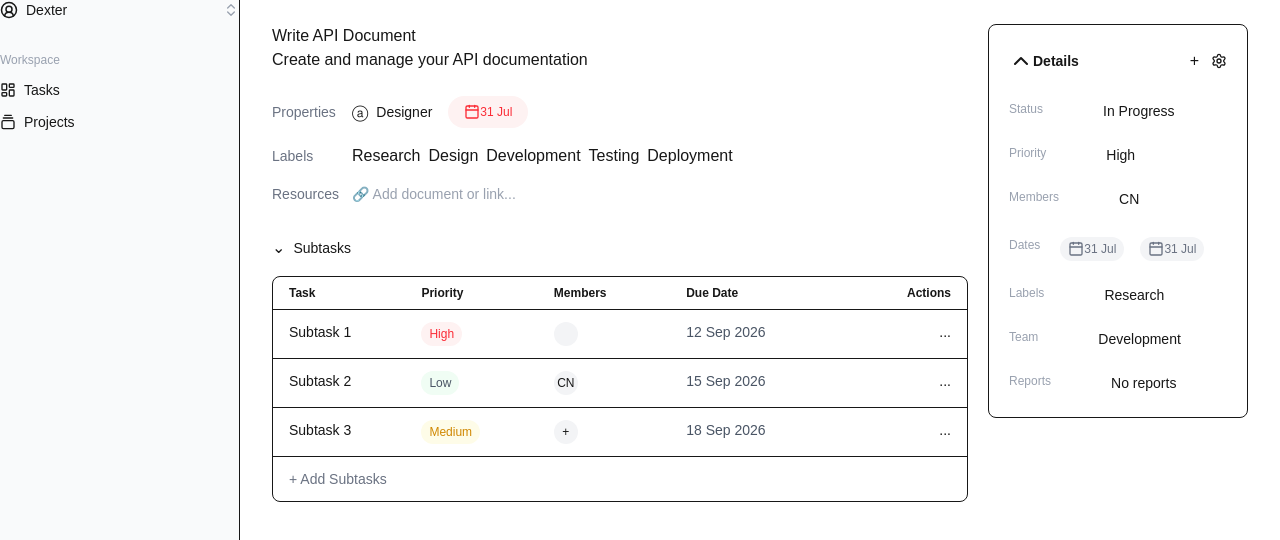
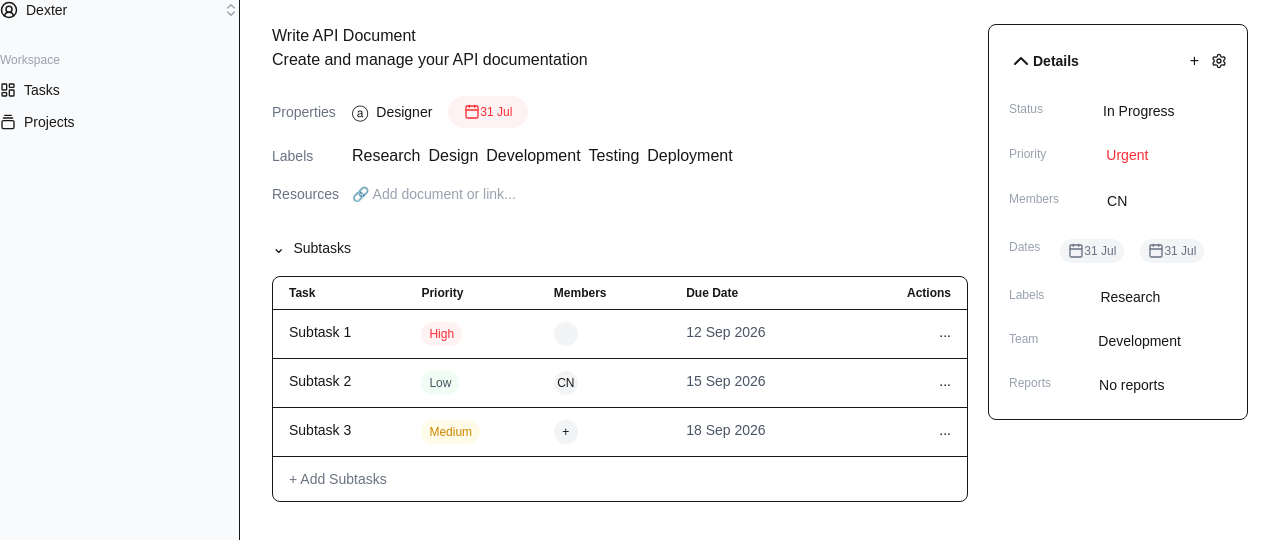
Before and after one commit to renuka0309/Task-Management, a Next.js app: page /api-documentation in a window 1280 px wide. Shown: the top 540 px of the page. Built offline with nearby package versions, Linux system fonts and the light colour scheme.

Commit message:
completed priority dropdown in details panel

```diff
--- a/src/app/components/DetailsPanel.tsx
+++ b/src/app/components/DetailsPanel.tsx
@@ -1,7 +1,8 @@
 "use client";
 import CalendarPicker from "./CalendarPicker";
 import { useState } from "react";
-import { Settings,ChevronDown, ChevronUp } from "lucide-react";
+import { Settings, ChevronDown, ChevronUp } from "lucide-react";
+import PriorityDropdown from "./PriorityDropdown";
 export default function DetailsPanel() {
     const [isOpen, setIsOpen] = useState(true)
 
@@ -38,10 +39,10 @@ export default function DetailsPanel() {
 
                     <div className="flex items-center gap-15">
                         <p className="text-xs text-gray-400">Priority</p>
-                        <p className="mt-1 text-sm">High</p>
+                        <PriorityDropdown />
                     </div>
 
-                    <div className="flex items-center gap-15">
+                    <div className="flex items-center gap-12">
                         <p className="text-xs text-gray-400">Members</p>
                         <p className="mt-1 text-sm">CN</p>
                     </div>
@@ -59,7 +60,7 @@ export default function DetailsPanel() {
                         </div>
                     </div>
 
-                    <div className="flex items-center gap-15">
+                    <div className="flex items-center gap-14">
                         <p className="text-xs text-gray-400">Labels</p>
                         <p className="mt-1 text-sm">Research</p>
                     </div>
@@ -69,7 +70,7 @@ export default function DetailsPanel() {
                         <p className="mt-1 text-sm">Development</p>
                     </div>
 
-                    <div className="flex items-center gap-15">
+                    <div className="flex items-center gap-12">
                         <p className="text-xs text-gray-400">Reports</p>
                         <p className="mt-1 text-sm">No reports</p>
                     </div>
--- /dev/null
+++ b/src/app/components/PriorityDropdown.tsx
@@ -0,0 +1,63 @@
+"use client"
+import { Check, SignalMedium } from "lucide-react";
+import { useState } from "react"
+
+export default function PriorityDropdown() {
+    const [priority, setPriority] = useState("Urgent");
+    const [isOpen, setIsOpen] = useState(false);
+
+    const priorities = ["No priority", "Urgent", "High","Medium", "Low"];
+    const priorityColors: Record<string, string>={
+      "No priority": "text-black",
+      "Urgent": "text-red-500",
+      "High": "text-orange-500",
+      "Medium": "text-yellow-500",
+      "Low": "text-gray-500",
+    }
+    return (
+        <div className="relative">
+            <p className="text-xs text-gray-400"></p>
+
+            <button
+                onClick={() => setIsOpen(!isOpen)}
+                className={`mt-1 text-sm ${priorityColors[priority]}`}
+            >
+                {priority}
+            </button>
+
+            {isOpen && (
+                <div className="absolute left-0 top-full z-10 mt-2 w-[220px] rounded-lg bg-white p-2 shadow-sm">
+                    <p className="px-2 py-1 text-xs text-gray-400">
+                        Priority
+                    </p>
+
+                    {priorities.map((item) => (
+                        <button
+                            key={item}
+                            onClick={() => {
+                                setPriority(item);
+                                setIsOpen(false);
+                            }}
+                            className="flex w-full items-center justify-between rounded-md px-2 py-2 text-sm hover:bg-gray-50"
+                        >
+
+                            <div className="flex items-center gap-2">
+                                {item!=="No Priority" && (
+                                    <SignalMedium
+                                      size={16}
+                                      className={priorityColors[item]}
+                                    />
+                                )}
+                            <span className={priorityColors[item]}>
+                                {item}
+                            </span>
+                            </div>
+                            {priority === item && <span> <Check size={16} /> </span>}
+
+                        </button>
+                    ))}
+                </div>
+            )}
+        </div>
+    )
+}
```
Lines whose indentation alone changed are shown as unchanged.
